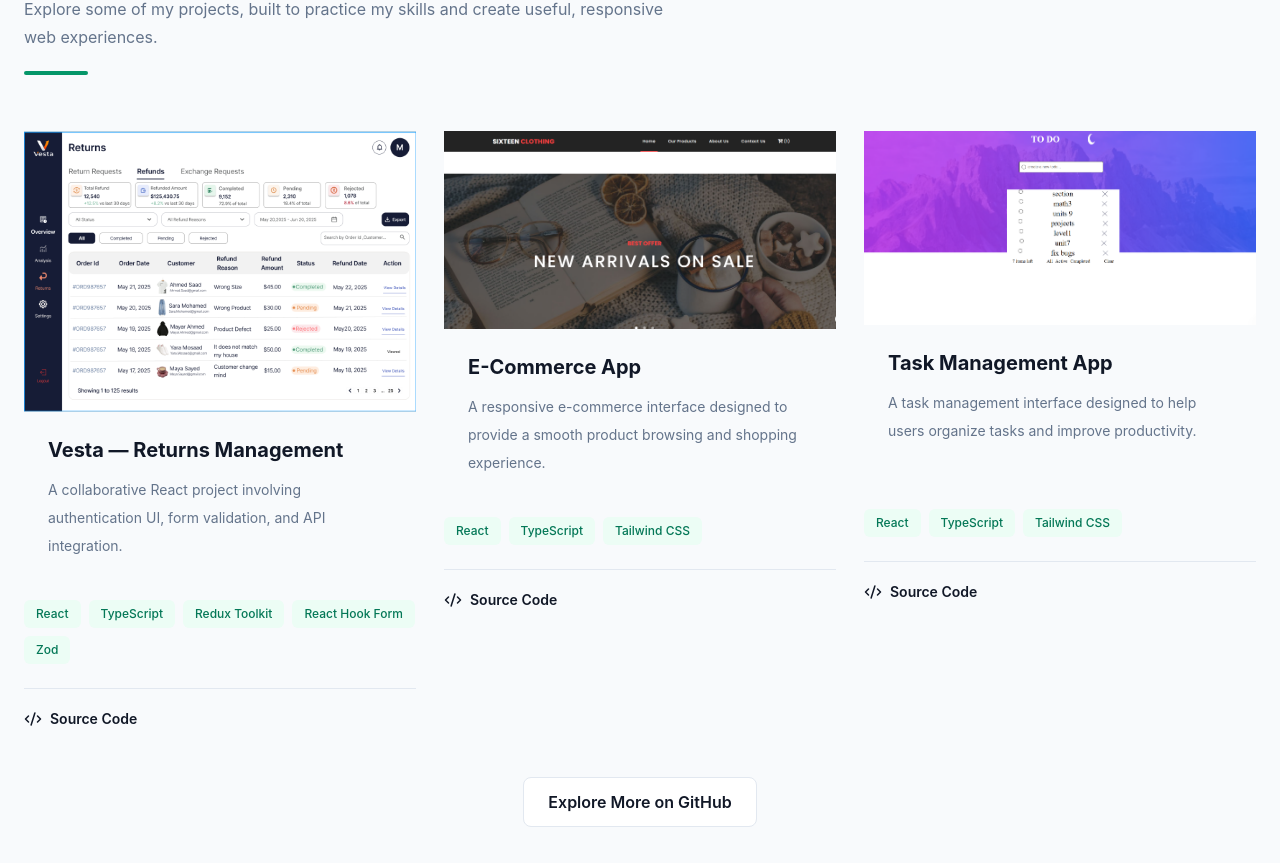
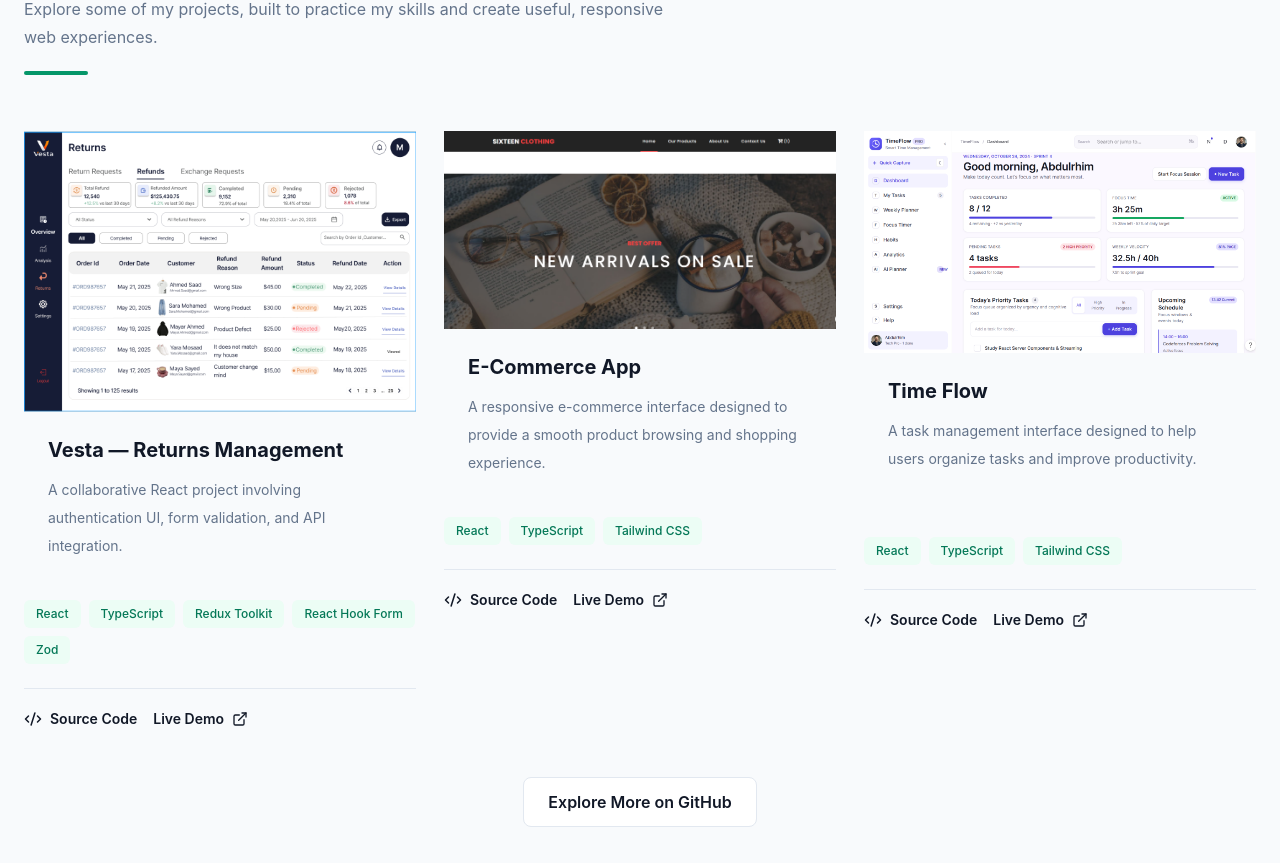
Before and after one commit to Abdo1454/portfolio-website-v2, a React (Vite) app: page / in a window 1280 px wide. Shown: the part 2696-3559 px from the top of the page. Built offline with nearby package versions, Linux system fonts and the light colour scheme.

Commit message:
modify projects

```diff
--- a/src/features/projects/data/projects.ts
+++ b/src/features/projects/data/projects.ts
@@ -15,7 +15,8 @@ export const projects: Project[] = [
       "React Hook Form",
       "Zod",
     ],
-    githubUrl: "https://github.com/Abdo1454",
+    githubUrl: "https://github.com/Abdulrahmanfawzy/vesta-react",
+    liveUrl :"https://vesta-nextjs.vercel.app/"
   },
   {
     id: 2,
@@ -25,14 +26,16 @@ export const projects: Project[] = [
     image: "/img/Ecommerce.png",
     technologies: ["React", "TypeScript", "Tailwind CSS"],
     githubUrl: "https://github.com/Abdo1454",
+    liveUrl:"https://sixteen-clothing-shop.netlify.app/"
   },
   {
     id: 3,
-    title: "Task Management App",
+    title: "Time Flow",
     description:
       "A task management interface designed to help users organize tasks and improve productivity.",
-    image: "/img/tsaks.png",
+    image: "/img/timeFlow-img.png",
     technologies: ["React", "TypeScript", "Tailwind CSS"],
-    githubUrl: "https://github.com/Abdo1454",
+    githubUrl: "https://github.com/Abdo1454/timeflow",
+    liveUrl: "https://timeflow-app-ten.vercel.app/",
   },
 ];
```
Also changed, not shown: public/img/timeFlow-img.png (added).
